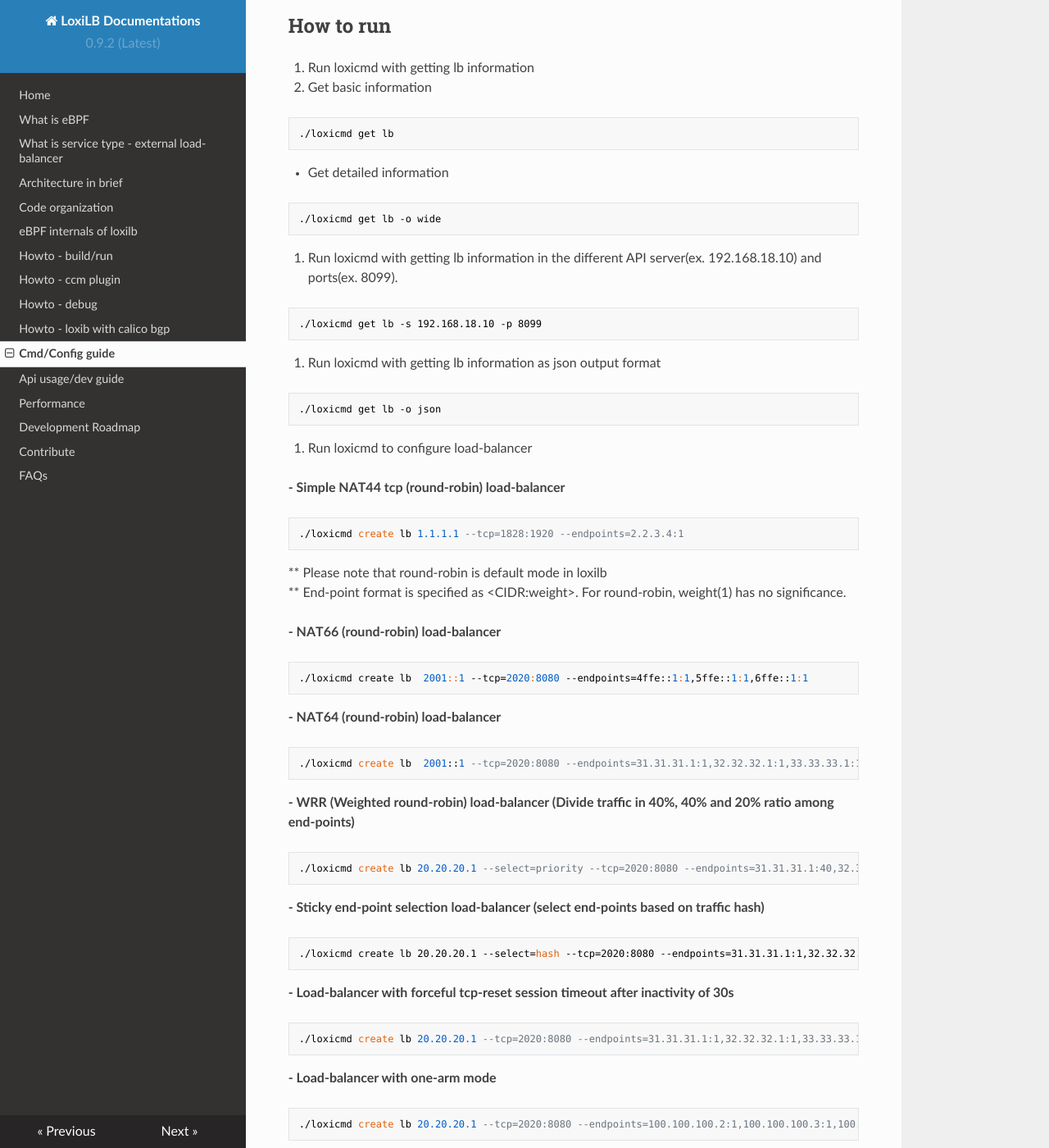
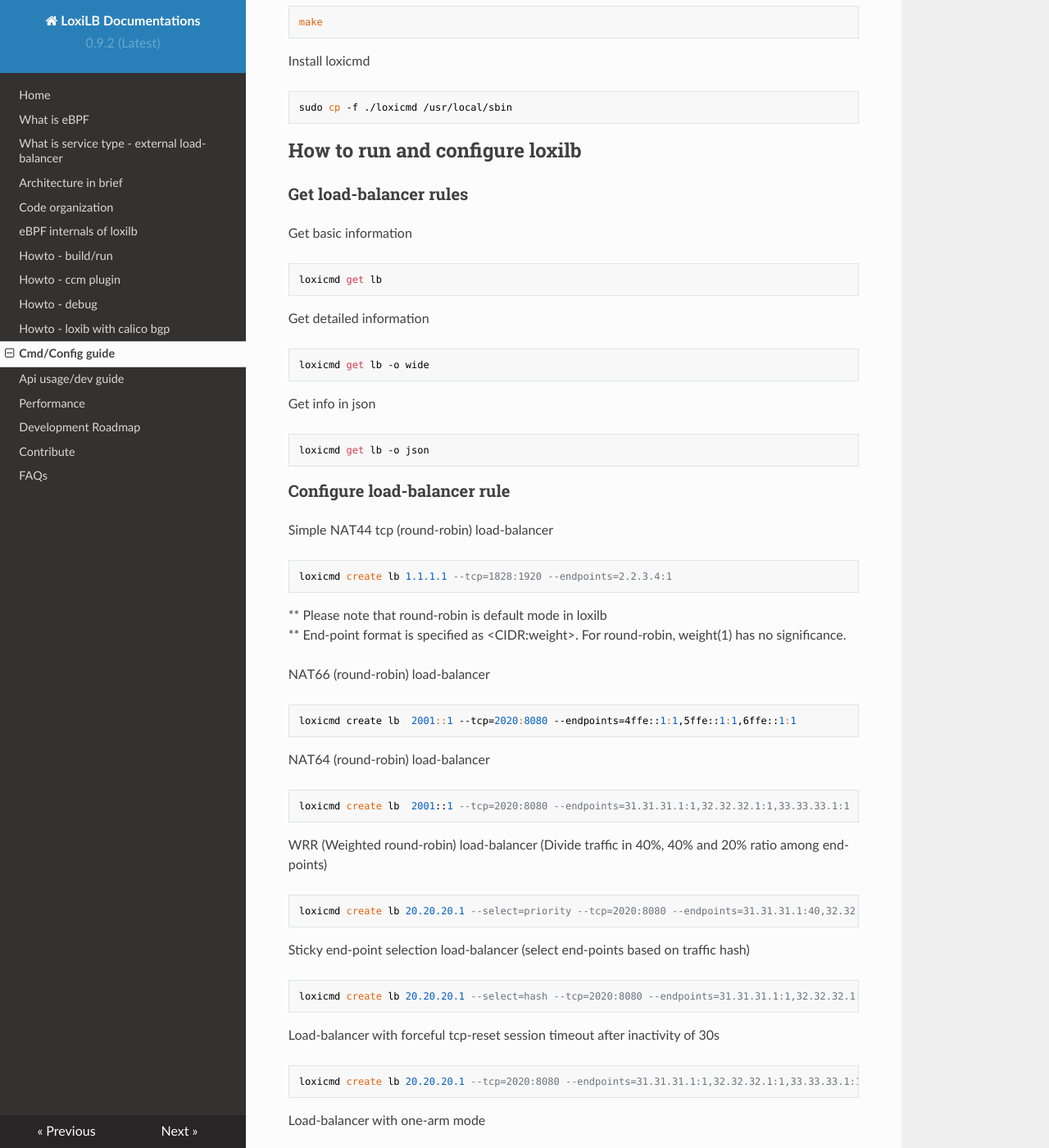
Before and after one commit to loxilb-io/loxilbdocs, an MkDocs documentation site: the page built from docs/cmd.md, in a window 1280 px wide and 1400 px high, scrolled down 476 px. Shown: the whole window at 82% size. Built offline with MkDocs 1.6.1, drawn with Linux system fonts in a browser that asks for light colours; nearby versions of some CDN libraries; some of the changed text lies outside the part shown.

Commit message:
Update cmd.md

````diff
--- a/docs/cmd.md
+++ b/docs/cmd.md
@@ -4,111 +4,117 @@
 
 ## How to build
 
-1. Install package dependencies
+Note - loxilb docker has this built-in
+
+Install package dependencies
 
 ```
 go get .
 ```
 
-2. Make loxicmd
+Make loxicmd
 
 ```
 make
 ```
 
-## How to run
+Install loxicmd
 
-1. Run loxicmd with getting lb information
-
-- Get basic information
 ```
-./loxicmd get lb
+sudo cp -f ./loxicmd /usr/local/sbin
 ```
 
-- Get detailed information
+## How to run and configure loxilb
+
+### Get load-balancer rules
+
+Get basic information
 ```
-./loxicmd get lb -o wide
+loxicmd get lb
 ```
 
-2. Run loxicmd with getting lb information in the different API server(ex. 192.168.18.10) and ports(ex. 8099).
+Get detailed information
 ```
-./loxicmd get lb -s 192.168.18.10 -p 8099
+loxicmd get lb -o wide
 ```
-
-3. Run loxicmd with getting lb information as json output format
+Get info in json
 ```
-./loxicmd get lb -o json
+loxicmd get lb -o json
 ```
-
-4. Run loxicmd to configure load-balancer
-
-**- Simple NAT44 tcp (round-robin) load-balancer**
+### Configure load-balancer rule
+Simple NAT44 tcp (round-robin) load-balancer
 ```
-./loxicmd create lb 1.1.1.1 --tcp=1828:1920 --endpoints=2.2.3.4:1
+loxicmd create lb 1.1.1.1 --tcp=1828:1920 --endpoints=2.2.3.4:1
 ```
 ** Please note that round-robin is default mode in loxilb
 ** End-point format is specified as &lt;CIDR:weight&gt;. For round-robin, weight(1) has no significance.
 
-**- NAT66 (round-robin) load-balancer**
+NAT66 (round-robin) load-balancer
 ```
-./loxicmd create lb  2001::1 --tcp=2020:8080 --endpoints=4ffe::1:1,5ffe::1:1,6ffe::1:1
+loxicmd create lb  2001::1 --tcp=2020:8080 --endpoints=4ffe::1:1,5ffe::1:1,6ffe::1:1
 ```
 
-**- NAT64 (round-robin) load-balancer**
+NAT64 (round-robin) load-balancer
 ```
-./loxicmd create lb  2001::1 --tcp=2020:8080 --endpoints=31.31.31.1:1,32.32.32.1:1,33.33.33.1:1
+loxicmd create lb  2001::1 --tcp=2020:8080 --endpoints=31.31.31.1:1,32.32.32.1:1,33.33.33.1:1
 ```
 
-**- WRR (Weighted round-robin) load-balancer (Divide traffic in 40%, 40% and 20% ratio among end-points)**
+WRR (Weighted round-robin) load-balancer (Divide traffic in 40%, 40% and 20% ratio among end-points)
 ```
-./loxicmd create lb 20.20.20.1 --select=priority --tcp=2020:8080 --endpoints=31.31.31.1:40,32.32.32.1:40,33.33.33.1:20
+loxicmd create lb 20.20.20.1 --select=priority --tcp=2020:8080 --endpoints=31.31.31.1:40,32.32.32.1:40,33.33.33.1:20
 ```
 
-**- Sticky end-point selection load-balancer (select end-points based on traffic hash)**
+Sticky end-point selection load-balancer (select end-points based on traffic hash)
 ```
-./loxicmd create lb 20.20.20.1 --select=hash --tcp=2020:8080 --endpoints=31.31.31.1:1,32.32.32.1:1,33.33.33.1:1
+loxicmd create lb 20.20.20.1 --select=hash --tcp=2020:8080 --endpoints=31.31.31.1:1,32.32.32.1:1,33.33.33.1:1
 ```
 
-**- Load-balancer with forceful tcp-reset session timeout after inactivity of 30s**
+Load-balancer with forceful tcp-reset session timeout after inactivity of 30s
 ```
-./loxicmd create lb 20.20.20.1 --tcp=2020:8080 --endpoints=31.31.31.1:1,32.32.32.1:1,33.33.33.1:1 --inatimeout=30
+loxicmd create lb 20.20.20.1 --tcp=2020:8080 --endpoints=31.31.31.1:1,32.32.32.1:1,33.33.33.1:1 --inatimeout=30
 ```
 
-**- Load-balancer with one-arm mode**
+Load-balancer with one-arm mode
 ```
-./loxicmd create lb 20.20.20.1 --tcp=2020:8080 --endpoints=100.100.100.2:1,100.100.100.3:1,100.100.100.4:1 --mode=onearm
+loxicmd create lb 20.20.20.1 --tcp=2020:8080 --endpoints=100.100.100.2:1,100.100.100.3:1,100.100.100.4:1 --mode=onearm
 ```
 
-**- Load-balancer with fullnat mode**
+Load-balancer with fullnat mode
 ```
-./loxicmd create lb 88.88.88.1 --sctp=38412:38412 --endpoints=192.168.70.3:1 --mode=fullnat
+loxicmd create lb 88.88.88.1 --sctp=38412:38412 --endpoints=192.168.70.3:1 --mode=fullnat
 ```
 ** For more information on  one-arm and full-nat mode, please check this [post](https://github.com/loxilb-io/loxilb/discussions/107#discussioncomment-4318418
 )
 
-**- Load-balancer config in DSR(direct-server return) mode**
+Load-balancer config in DSR(direct-server return) mode
 ```
-./loxicmd create lb 20.20.20.1 --tcp=2020:8080 --endpoints=31.31.31.1:1,32.32.32.1:1 --mode=dsr
+loxicmd create lb 20.20.20.1 --tcp=2020:8080 --endpoints=31.31.31.1:1,32.32.32.1:1 --mode=dsr
 ```
+### Delete a load-balancer rule
+```
+loxicmd delete lb 1.1.1.1 --tcp=1828
+```
+### Get live connection-track information
+```
+loxicmd get conntrack
+```
+### Get load-balancer end-point health information
+```
+loxicmd get ep
+```
+### Get port-dump information
+```
+loxicmd get port
+```
+### Save all loxilb's operational information in DBStore
+```
+loxicmd save -a
+```
+** This will ensure that whenever loxilb restarts, it will start with last saved state from DBStore
 
-5. Run loxicmd with deleting lb information
+There are tons of other commands, use help option!
 ```
-./loxicmd delete lb 1.1.1.1 --tcp=1828
-```
-
-6. Run loxicmd with getting live connection track information
-```
-./loxicmd get conntrack
-```
-
-7. Run loxicmd with getting port dumps
-```
-./loxicmd get port
-```
-
-For more information, use help option!
-```
-./loxicmd help
+loxicmd help
 ```
 
 ## loxicmd development guide
````
